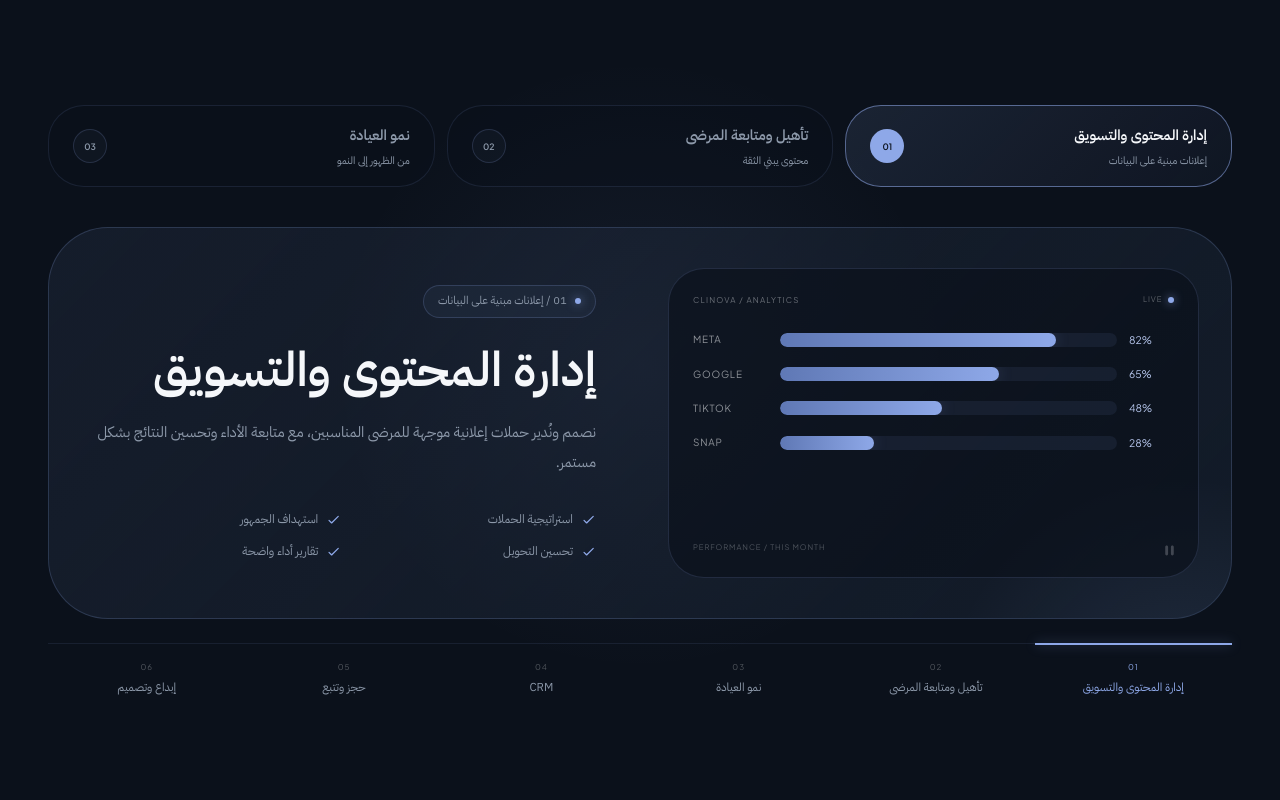
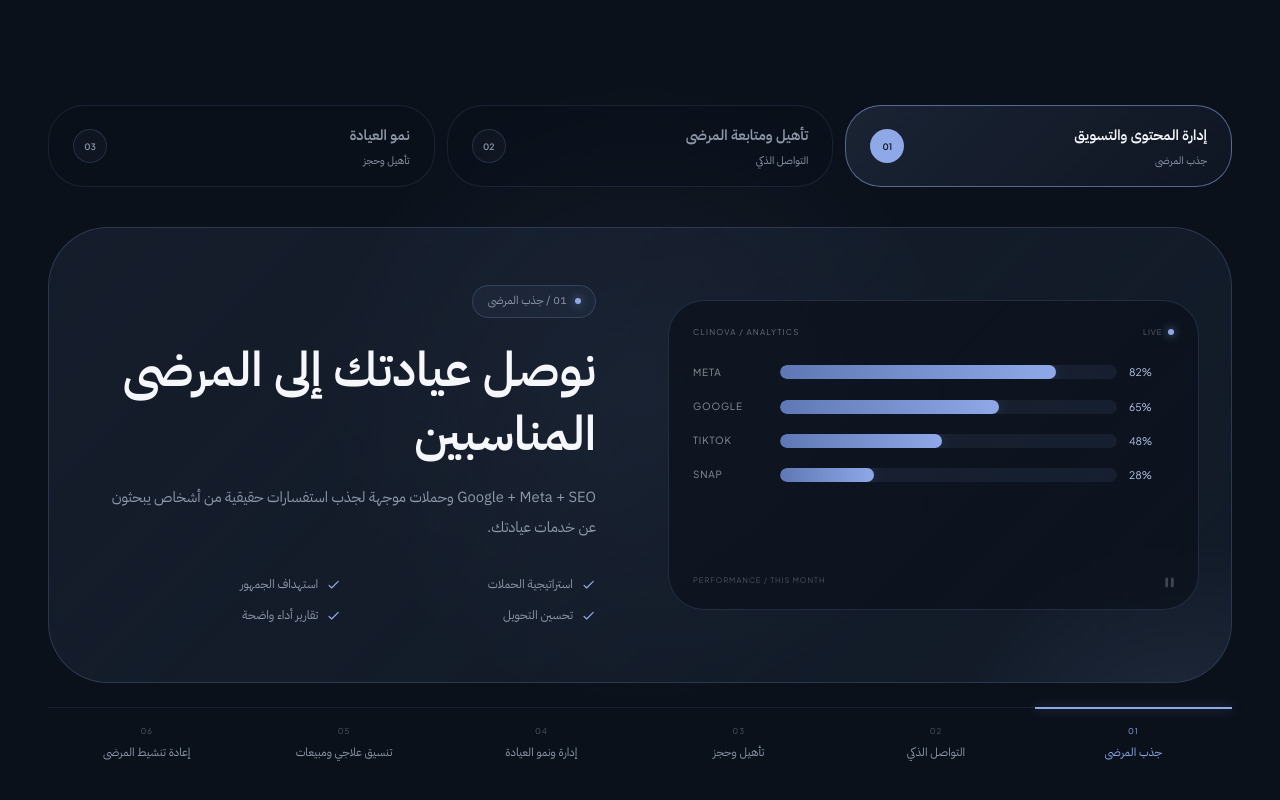
Before and after one commit to ibraham7/clinova, a React (Vite) app: page / in a window 1280 px wide. Shown: the part 4836-5636 px from the top of the page. Built offline with nearby package versions, Linux system fonts and the light colour scheme.

Commit message:
Apply six patient journey service titles and descriptions

```diff
--- a/src/components/ServicesSection/ServicesSection.tsx
+++ b/src/components/ServicesSection/ServicesSection.tsx
@@ -13,6 +13,7 @@ type Service = {
     id: string;
     number: string;
     title: string;
+    categoryTitle?: string;
     subtitle: string;
     description: string;
     features: string[];
@@ -26,10 +27,11 @@ const services: Service[] = [
     {
         id: "ads",
         number: "01",
-        title: "إدارة المحتوى والتسويق",
-        subtitle: "إعلانات مبنية على البيانات",
+        title: "نوصل عيادتك إلى المرضى المناسبين",
+        categoryTitle: "إدارة المحتوى والتسويق",
+        subtitle: "جذب المرضى",
         description:
-            "نصمم ونُدير حملات إعلانية موجهة للمرضى المناسبين، مع متابعة الأداء وتحسين النتائج بشكل مستمر.",
+            "Google + Meta + SEO وحملات موجهة لجذب استفسارات حقيقية من أشخاص يبحثون عن خدمات عيادتك.",
         features: [
             "استراتيجية الحملات",
             "استهداف الجمهور",
@@ -59,10 +61,11 @@ const services: Service[] = [
     {
         id: "content",
         number: "02",
-        title: "تأهيل ومتابعة المرضى",
-        subtitle: "محتوى يبني الثقة",
+        title: "نضمن استجابة فورية لكل استفسار",
+        categoryTitle: "تأهيل ومتابعة المرضى",
+        subtitle: "التواصل الذكي",
         description:
-            "نصنع محتوى طبي احترافي يساعد العيادة على بناء الثقة، وتوضيح خدماتها، وتحويل المتابع إلى مريض محتمل.",
+            "AI يستجيب للمرضى على مدار الساعة عبر WhatsApp، مع انتقال المتابعة إلى فريقنا البشري خلال أوقات العمل.",
         features: [
             "استراتيجية المحتوى",
             "كتابة المحتوى الطبي",
@@ -92,10 +95,11 @@ const services: Service[] = [
     {
         id: "growth",
         number: "03",
-        title: "نمو العيادة",
-        subtitle: "من الظهور إلى النمو",
+        title: "نحوّل الاستفسارات إلى مواعيد",
+        categoryTitle: "نمو العيادة",
+        subtitle: "تأهيل وحجز",
         description:
-            "نربط جميع قنوات التسويق والتواصل ضمن منظومة واحدة تساعد العيادة على تحقيق نمو قابل للقياس.",
+            "نفهم احتياج المريض، نجيب عن استفساراته، نؤهله ونساعده على الوصول إلى حجز الموعد المناسب.",
         features: [
             "تحليل رحلة المريض",
             "تحسين تجربة الحجز",
@@ -125,10 +129,10 @@ const services: Service[] = [
     {
         id: "crm",
         number: "04",
-        title: "CRM",
-        subtitle: "نظام واحد لكل مريض",
+        title: "كل مريض وفرصة في مكان واحد",
+        subtitle: "إدارة ونمو العيادة",
         description:
-            "ننظم بيانات المرضى والاستفسارات والحجوزات ضمن نظام واضح يساعد فريق العيادة على المتابعة بكفاءة.",
+            "CRM يجمع الاستفسارات والمواعيد والمتابعات، ويمنحك رؤية واضحة لمسار كل مريض وفرصة داخل عيادتك.",
         features: [
             "إدارة بيانات المرضى",
             "متابعة الاستفسارات",
@@ -158,10 +162,10 @@ const services: Service[] = [
     {
         id: "booking",
         number: "05",
-        title: "حجز وتتبع",
-        subtitle: "لا تضيع أي فرصة",
+        title: "نساعد المريض على اتخاذ القرار",
+        subtitle: "تنسيق علاجي ومبيعات",
         description:
-            "نساعد العيادة على متابعة رحلة المريض من أول استفسار حتى الحجز، مع معرفة مصدر كل فرصة.",
+            "فريق متخصص يتولى التواصل والمتابعة، ويفهم احتياج المريض ويشرح له الخيارات العلاجية المناسبة باحترافية وإنسانية.",
         features: [
             "تتبع مصادر المرضى",
             "متابعة الحجوزات",
@@ -191,10 +195,10 @@ const services: Service[] = [
     {
         id: "creative",
         number: "06",
-        title: "إبداع وتصميم",
-        subtitle: "هوية تليق بعيادتك",
+        title: "نستعيد الفرص التي لم تكتمل",
+        subtitle: "إعادة تنشيط المرضى",
         description:
-            "نبني هوية بصرية وتجربة رقمية تعكس مستوى الخدمات الطبية وتمنح العيادة حضورًا مميزًا.",
+            "نعيد التواصل مع المرضى السابقين والاستفسارات غير المكتملة عبر حملات متابعة وتنشيط مدروسة.",
         features: [
             "الهوية البصرية",
             "التصميم الإبداعي",
@@ -670,7 +674,7 @@ function ServicesSection() {
                                             "nowrap",
                                     }}
                                 >
-                                    {service.title}
+                                    {service.subtitle}
                                 </Typography>
                             </Box>
                         );
@@ -760,7 +764,7 @@ function ServiceTopTab({
                             : "text.secondary",
                     }}
                 >
-                    {service.title}
+                    {service.categoryTitle ?? service.subtitle}
                 </Typography>
 
                 <Typography
```
